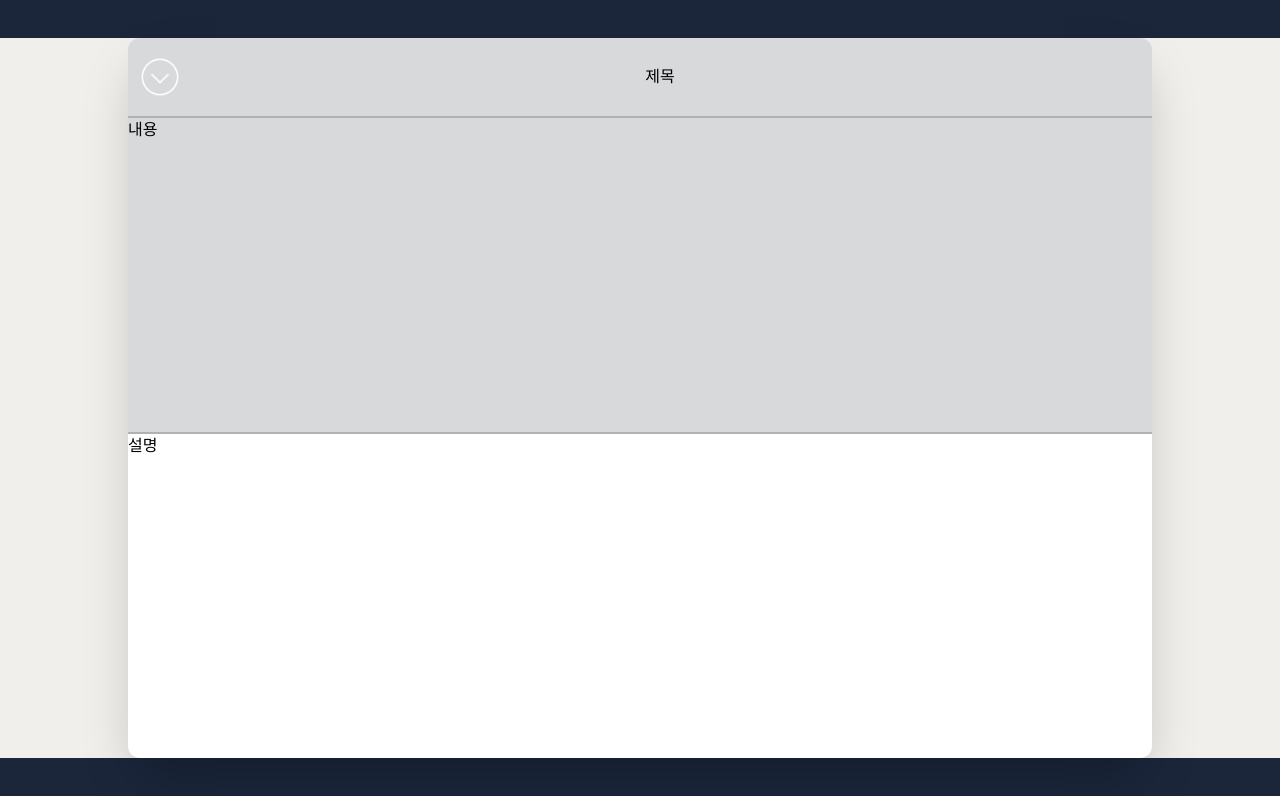
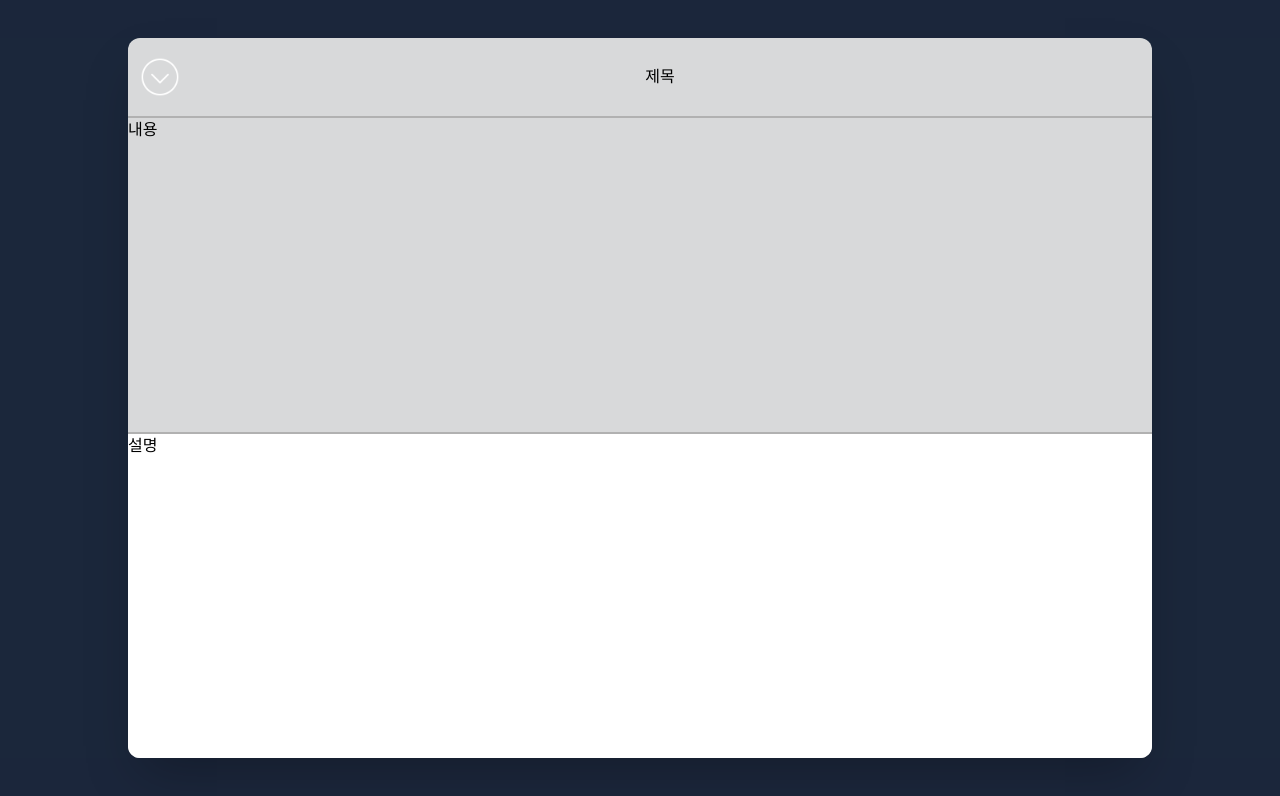
Before and after one commit to dannnnne/dannnnne.github.io, a React (Vite) app in the folder portfolio/: page /project/1 in a window 1280 px wide. Shown: the top 796 px of the page. Built offline with nearby package versions, Linux system fonts and the light colour scheme; a web font is replaced by a local one.

Commit message:
[ STYLE ] 배경 색 변경

```diff
--- a/portfolio/src/components/project/projectDetail.jsx
+++ b/portfolio/src/components/project/projectDetail.jsx
@@ -5,7 +5,7 @@ const ProjectDetail = () => {
   const params = useParams();
   // {params.id}번 프로젝트 입니다.
   return (
-    <div className="bg-[rgb(241,239,236)]">
+    <div className="bg-[hsl(219,37%,17%)] ">
       <div className="w-[80vw] bg-[rgb(216,217,218)] h-[90vh] mx-auto my-[3%] rounded-xl shadow-2xl flex flex-col justify-between border border-none">
         <div className="border-b-2 border-[rgb(177,177,177)] h-20 flex px-3 items-center">
           <img src={Arrow} className="w-10 h-10" />
```
